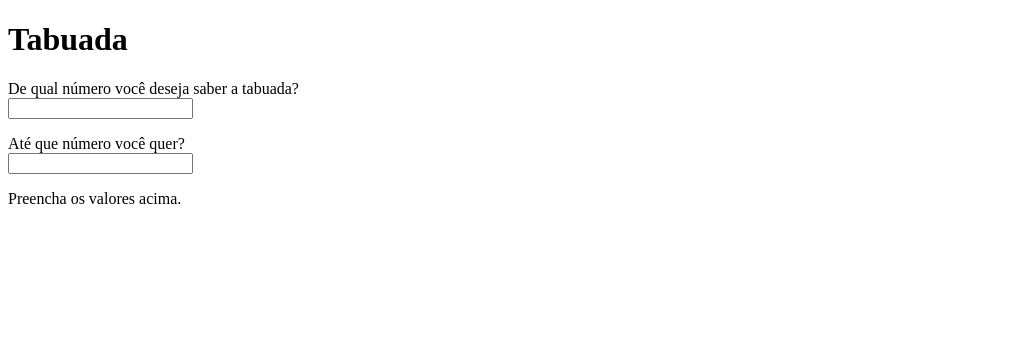
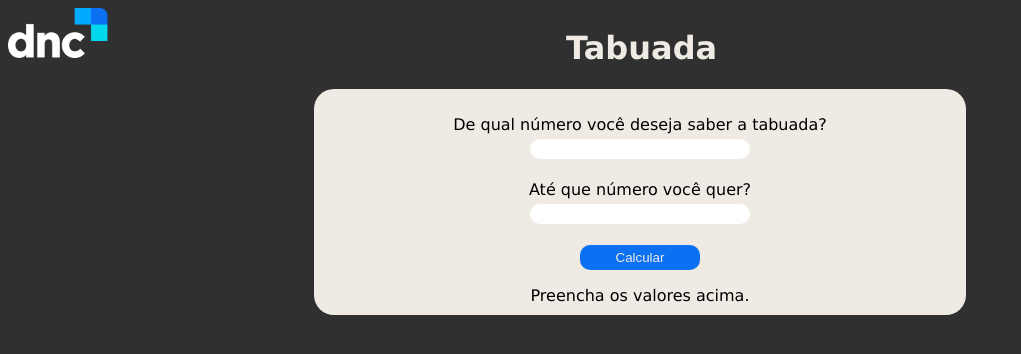
Before and after one commit to LucasSenadeLima/desafioTabuada, a plain HTML site: page 7_desafioTaboada/index.html in a window 1280 px wide. Shown: the whole page, without its empty margins (0-1021 px from the left). Drawn offline with Linux system fonts and the light colour scheme.

Commit message:
adcionando javascript e demais estilizacoes

```diff
--- a/7_desafioTaboada/index.html
+++ b/7_desafioTaboada/index.html
@@ -4,21 +4,27 @@
     <meta charset="UTF-8">
     <meta http-equiv="X-UA-Compatible" content="IE=edge">
     <meta name="viewport" content="width=device-width, initial-scale=1.0">
-    <title>Taboada</title>
+    <link rel="icon" href="dnc_icone.png" type="image/png">
+    <title>Tabuada DNC</title>
+    <link rel="stylesheet" href="style.css">
 </head>
 <body>
     <header>
+        <img src="logodnc.png" width="100">
         <h1>Tabuada</h1>
     </header>
     <section>
         <div>
             <p>
                 De qual número você deseja saber a tabuada? <br>
-            <input type="number">
+            <input type="number" class="form" id="num">
             </p>
             <p>
                 Até que número você quer? <br>
-                <input type="number">
+                <input type="number" class="form" id="end">
+            </p>
+            <p>
+                <input type="button" value="Calcular" id="botao" onclick="Tabuada()">
             </p>
 
         </div >
@@ -28,6 +34,6 @@
         </div>
 
     </section>
-
+    <script src="tabuada_script.js"></script>
 </body>
 </html>
--- /dev/null
+++ b/7_desafioTaboada/style.css
@@ -0,0 +1,39 @@
+body{
+    background-color: rgb(48,48,48);
+    text-align: center;
+    font-family: Verdana, Geneva, Tahoma, sans-serif;
+}
+
+header {
+    display: grid;
+    grid-auto-flow: column;
+    grid-auto-columns: 33vw;
+    color:rgb(239,235,228);
+}
+
+section {
+    background-color: rgb(239,235,228);
+    color: black;
+    padding: 10px;
+    border-radius: 20px;
+    width: 50%;
+    margin: auto;
+}
+
+#botao{
+    background-color: rgb(12, 112, 242);
+    color: rgb(239,235,228);
+    border: none;
+    width: 120px;
+    height: 25px;
+    border-radius: 10px;
+}
+
+.form{
+    margin: 5px;
+    border-radius: 10px;
+    border-style:none;
+    height:20px;
+    width: 200px;
+    padding: 0px 10px;
+}
--- /dev/null
+++ b/7_desafioTaboada/tabuada_script.js
@@ -0,0 +1,20 @@
+function Tabuada(){
+    var num = window.document.getElementById('num')
+    var end = document.getElementById('end')
+    if(num.value.length == 0 || end.value.length == 0) {
+        window.alert("[ERRO] Confira os dados!");
+      } else {
+        var n = Number(num.value)
+        var e = Number(end.value)
+        var x = 0
+        var r = ''
+        var res = window.document.getElementById('resposta')
+        r = n*e
+        res.innerHTML = `A tabuada do ${n} é: <br>`
+        do {
+            r = n*x
+            res.innerHTML += `${x} x ${n} = ${r} <br>`
+            x++
+        } while (x <= e)
+      }
+}
```
Also changed, not shown: 7_desafioTaboada/dnc_icone.png (added), 7_desafioTaboada/logodnc.png (added).
